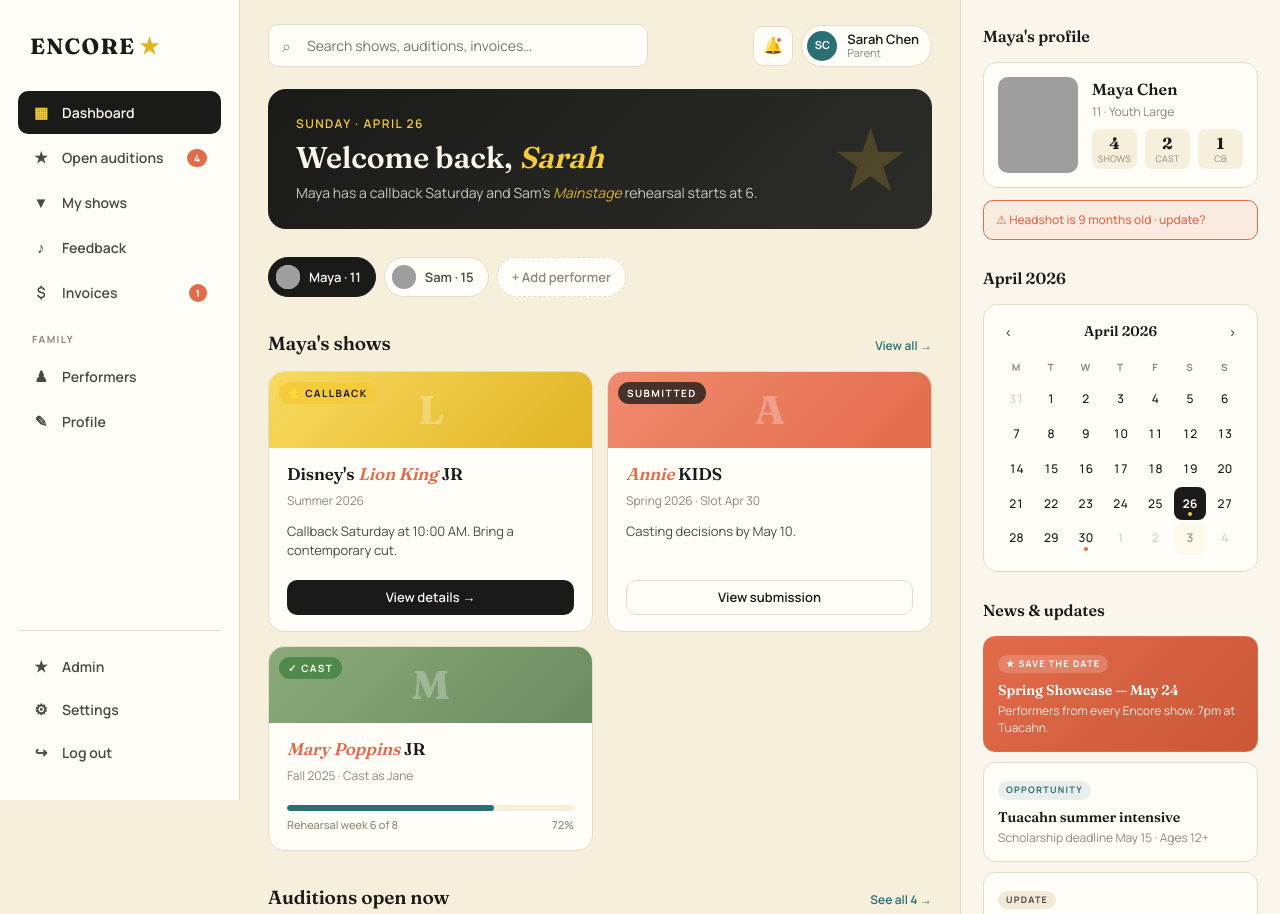
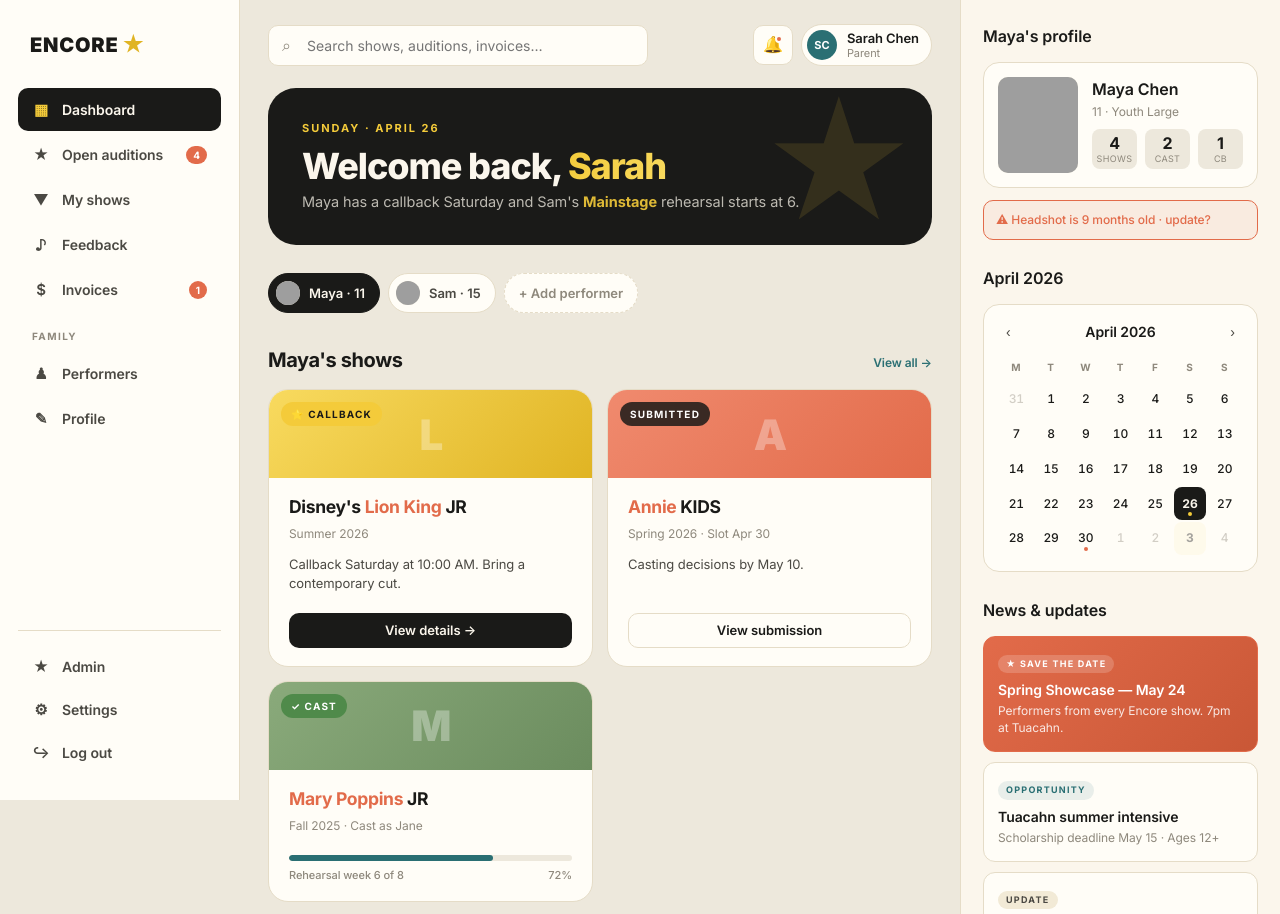
Before and after one commit to adamencore/encore-mockup, a plain HTML site: page encore-mockup-deploy/dashboard.html in a window 1280 px wide. Shown: the top 914 px of the page. Drawn offline with Linux system fonts and the light colour scheme; grey boxes are pictures that could not be loaded.

Commit message:
Add files via upload

```diff
--- a/encore-mockup-deploy/admin-content.html
+++ b/encore-mockup-deploy/admin-content.html
@@ -7,7 +7,7 @@
 <title>Content — Encore Admin</title>
 <link rel="preconnect" href="https://fonts.googleapis.com">
 <link rel="preconnect" href="https://fonts.gstatic.com" crossorigin>
-<link href="https://fonts.googleapis.com/css2?family=Fraunces:opsz,wght@9..144,400;9..144,600;9..144,700;9..144,800&family=Manrope:wght@400;500;600;700&display=swap" rel="stylesheet">
+<link href="https://fonts.googleapis.com/css2?family=Inter:wght@400;500;600;700;800;900&family=Manrope:wght@400;500;600;700&display=swap" rel="stylesheet">
 <link rel="stylesheet" href="app.css">
 <style>
   .sidebar.admin { background: var(--ink); border-right: 1px solid #2C2C28; }
@@ -62,7 +62,7 @@
   .news-tag.opp { background: var(--teal-soft); color: var(--teal); }
   .news-row-info { flex: 1; min-width: 0; }
   .news-row-info h4 {
-    font-family: 'Fraunces', serif;
+    font-family: 'Inter', sans-serif;
     font-weight: 600; font-size: 15px;
     margin: 4px 0 2px;
   }
@@ -93,12 +93,12 @@
   .form-section {
     background: var(--white-soft);
     border: 1.5px solid var(--line);
-    border-radius: 16px;
+    border-radius: 20px;
     padding: 22px 24px;
     margin-bottom: 18px;
   }
   .form-section h3 {
-    font-family: 'Fraunces', serif;
+    font-family: 'Inter', sans-serif;
     font-weight: 600; font-size: 17px;
     margin: 0 0 18px;
     letter-spacing: -0.005em;
--- a/encore-mockup-deploy/app.css
+++ b/encore-mockup-deploy/app.css
@@ -1,7 +1,7 @@
 :root {
   --cream: #FBF6EC;
   --cream-dark: #F2EAD6;
-  --cream-shell: #F6EFDC;
+  --cream-shell: #EDE8DC;
   --ink: #1A1A18;
   --ink-soft: #4B4943;
   --muted: #8E887C;
@@ -23,6 +23,12 @@
   --green-soft: rgba(79, 138, 74, 0.1);
   --red: #C04A3D;
   --red-soft: rgba(192, 74, 61, 0.08);
+
+  /* New pastel block colors for stat tiles */
+  --pastel-sage: #BDCFA8;
+  --pastel-mustard: #EFCB5C;
+  --pastel-lavender: #A8A4D6;
+  --pastel-rose: #E8B5A8;
 }
 
 * { box-sizing: border-box; }
@@ -30,13 +36,14 @@ html, body {
   margin: 0; padding: 0;
   background: var(--cream-shell);
   color: var(--ink);
-  font-family: 'Manrope', system-ui, sans-serif;
+  font-family: 'Inter', system-ui, -apple-system, sans-serif;
   font-size: 15px; line-height: 1.5;
   -webkit-font-smoothing: antialiased;
+  letter-spacing: -0.005em;
 }
 ::selection { background: var(--yellow); color: var(--ink); }
 a { color: inherit; text-decoration: none; }
-em { font-style: italic; color: var(--coral); }
+em { font-style: normal; font-weight: 700; color: var(--coral); }
 
 /* APP SHELL */
 .app {
@@ -57,9 +64,9 @@ em { font-style: italic; color: var(--coral); }
   height: 100vh;
 }
 .sb-brand {
-  font-family: 'Fraunces', serif;
-  font-weight: 700; font-size: 22px;
-  letter-spacing: 0.06em;
+  font-family: 'Inter', sans-serif;
+  font-weight: 900; font-size: 20px;
+  letter-spacing: 0.04em;
   color: var(--ink);
   padding: 4px 12px 28px;
 }
@@ -176,11 +183,11 @@ em { font-style: italic; color: var(--coral); }
   margin-bottom: 6px;
 }
 .page-title {
-  font-family: 'Fraunces', serif;
-  font-weight: 600;
-  font-size: clamp(26px, 4vw, 38px);
-  line-height: 1.1;
-  letter-spacing: -0.01em;
+  font-family: 'Inter', sans-serif;
+  font-weight: 800;
+  font-size: clamp(28px, 4vw, 42px);
+  line-height: 1.05;
+  letter-spacing: -0.03em;
   margin: 0 0 6px;
 }
 .page-sub {
@@ -205,9 +212,9 @@ em { font-style: italic; color: var(--coral); }
   gap: 12px;
 }
 .section-title {
-  font-family: 'Fraunces', serif;
-  font-weight: 600; font-size: 19px;
-  margin: 0; letter-spacing: -0.005em;
+  font-family: 'Inter', sans-serif;
+  font-weight: 700; font-size: 20px;
+  margin: 0; letter-spacing: -0.02em;
 }
 .section-action {
   font-size: 12px; font-weight: 600;
@@ -244,7 +251,7 @@ em { font-style: italic; color: var(--coral); }
 .card {
   background: var(--white-soft);
   border: 1.5px solid var(--line);
-  border-radius: 16px;
+  border-radius: 20px;
   padding: 22px 24px;
 }
 .card.tight { padding: 16px 18px; }
@@ -258,7 +265,7 @@ em { font-style: italic; color: var(--coral); }
 .show-card {
   background: var(--white-soft);
   border: 1.5px solid var(--line);
-  border-radius: 16px;
+  border-radius: 20px;
   overflow: hidden;
   cursor: pointer;
   transition: border-color 0.15s ease, transform 0.1s ease;
@@ -267,7 +274,7 @@ em { font-style: italic; color: var(--coral); }
 .show-card:hover { border-color: var(--ink-soft); transform: translateY(-1px); }
 .show-card.feature { border-color: var(--yellow-dark); border-width: 2px; }
 .show-banner {
-  height: 76px;
+  height: 88px;
   position: relative;
   display: flex; align-items: center; justify-content: center;
   overflow: hidden;
@@ -280,34 +287,34 @@ em { font-style: italic; color: var(--coral); }
 .show-banner.ink { background: linear-gradient(135deg, #3A3A36, var(--ink)); }
 .show-banner.tall { height: 220px; }
 .show-banner-icon {
-  font-family: 'Fraunces', serif;
-  font-size: 40px;
-  color: rgba(255,255,255,0.28);
-  font-weight: 700;
-  letter-spacing: -0.02em;
+  font-family: 'Inter', sans-serif;
+  font-size: 42px;
+  color: rgba(255,255,255,0.32);
+  font-weight: 900;
+  letter-spacing: -0.04em;
 }
-.show-banner.tall .show-banner-icon { font-size: 90px; }
+.show-banner.tall .show-banner-icon { font-size: 100px; }
 .show-status {
-  position: absolute; top: 10px; left: 10px;
+  position: absolute; top: 12px; left: 12px;
   font-size: 10px; font-weight: 700;
-  letter-spacing: 0.14em;
+  letter-spacing: 0.12em;
   text-transform: uppercase;
-  padding: 4px 9px; border-radius: 999px;
-  background: rgba(26,26,24,0.78);
+  padding: 5px 10px; border-radius: 999px;
+  background: rgba(26,26,24,0.85);
   color: white; line-height: 1.4;
   backdrop-filter: blur(4px);
 }
 .show-status.cast { background: var(--green); }
 .show-status.callback { background: var(--yellow); color: var(--ink); }
 .show-body {
-  padding: 16px 18px;
+  padding: 18px 20px;
   flex: 1; display: flex; flex-direction: column; gap: 8px;
 }
 .show-name {
-  font-family: 'Fraunces', serif;
-  font-weight: 600; font-size: 17px;
+  font-family: 'Inter', sans-serif;
+  font-weight: 700; font-size: 17.5px;
   line-height: 1.2; margin: 0;
-  letter-spacing: -0.005em;
+  letter-spacing: -0.018em;
 }
 .show-meta { font-size: 12px; color: var(--muted); margin: 0; }
 .show-detail {
--- a/encore-mockup-deploy/dashboard.html
+++ b/encore-mockup-deploy/dashboard.html
@@ -7,42 +7,53 @@
 <title>Dashboard — Encore</title>
 <link rel="preconnect" href="https://fonts.googleapis.com">
 <link rel="preconnect" href="https://fonts.gstatic.com" crossorigin>
-<link href="https://fonts.googleapis.com/css2?family=Fraunces:opsz,wght@9..144,400;9..144,600;9..144,700;9..144,800&family=Manrope:wght@400;500;600;700&display=swap" rel="stylesheet">
+<link href="https://fonts.googleapis.com/css2?family=Inter:wght@400;500;600;700;800;900&family=Manrope:wght@400;500;600;700&display=swap" rel="stylesheet">
 <link rel="stylesheet" href="app.css">
 <style>
   /* Dashboard-specific */
   .greeting {
-    background: linear-gradient(135deg, var(--ink) 0%, #2C2C28 100%);
+    background: var(--ink);
     color: var(--cream);
-    border-radius: 18px;
-    padding: 26px 28px;
+    border-radius: 28px;
+    padding: 32px 34px;
     margin-bottom: 28px;
     position: relative;
     overflow: hidden;
   }
   .greeting-date {
-    font-size: 12px; font-weight: 600;
-    letter-spacing: 0.12em; text-transform: uppercase;
-    color: var(--yellow); margin-bottom: 8px;
+    font-size: 11px; font-weight: 700;
+    letter-spacing: 0.18em; text-transform: uppercase;
+    color: var(--yellow); margin-bottom: 10px;
   }
   .greeting h1 {
-    font-family: 'Fraunces', serif; font-weight: 600;
-    font-size: clamp(24px, 3vw, 30px);
-    margin: 0 0 6px; letter-spacing: -0.005em;
-    line-height: 1.15;
+    font-family: 'Inter', sans-serif; font-weight: 800;
+    font-size: clamp(28px, 3.5vw, 36px);
+    margin: 0 0 6px; letter-spacing: -0.03em;
+    line-height: 1.08;
   }
-  .greeting h1 em { font-style: italic; color: var(--yellow); }
+  .greeting h1 em {
+    font-style: normal;
+    font-weight: 800;
+    background: linear-gradient(120deg, var(--yellow), #F8DA5F);
+    -webkit-background-clip: text;
+    -webkit-text-fill-color: transparent;
+    background-clip: text;
+  }
   .greeting p {
-    margin: 0; color: rgba(251, 246, 236, 0.78);
-    font-size: 14px;
+    margin: 0; color: rgba(251, 246, 236, 0.72);
+    font-size: 14.5px;
   }
-  .greeting p em { font-style: italic; color: rgba(244, 203, 58, 0.85); }
+  .greeting p em {
+    font-style: normal; font-weight: 700;
+    color: rgba(244, 203, 58, 0.9);
+  }
   .greeting-art {
-    position: absolute; right: 22px; top: 50%;
+    position: absolute; right: 28px; top: 50%;
     transform: translateY(-50%);
-    font-family: 'Fraunces', serif; font-size: 88px;
-    color: var(--yellow); opacity: 0.18;
+    font-family: 'Inter', sans-serif; font-size: 130px;
+    color: var(--yellow); opacity: 0.12;
     line-height: 1; pointer-events: none;
+    font-weight: 900;
   }
 
   .ready-grid { display: grid; grid-template-columns: 1.4fr 1fr; gap: 16px; }
@@ -51,7 +62,7 @@
   .video-card {
     background: var(--white-soft);
     border: 1.5px solid var(--line);
-    border-radius: 16px;
+    border-radius: 20px;
     overflow: hidden;
     display: flex; flex-direction: column;
   }
@@ -65,7 +76,7 @@
   }
   .video-body { padding: 16px 18px; }
   .video-title {
-    font-family: 'Fraunces', serif;
+    font-family: 'Inter', sans-serif;
     font-weight: 600; font-size: 17px;
     margin: 0 0 4px; letter-spacing: -0.005em;
   }
@@ -74,7 +85,7 @@
   .faq-card {
     background: var(--white-soft);
     border: 1.5px solid var(--line);
-    border-radius: 16px;
+    border-radius: 20px;
     padding: 6px 4px;
   }
   .faq-item { border-bottom: 1px solid var(--line-soft); }
@@ -103,7 +114,7 @@
   .portfolio-card {
     background: linear-gradient(135deg, var(--plum), #5C3A5C);
     color: var(--cream);
-    border-radius: 16px;
+    border-radius: 20px;
     padding: 22px 24px;
     display: flex; align-items: center; gap: 18px;
     cursor: pointer;
@@ -112,7 +123,7 @@
   .portfolio-card:hover { transform: translateY(-1px); }
   .portfolio-icon {
     width: 56px; height: 56px;
-    border-radius: 14px;
+    border-radius: 16px;
     background: rgba(244, 203, 58, 0.2);
     color: var(--yellow);
     display: grid; place-items: center;
@@ -120,7 +131,7 @@
   }
   .portfolio-info { flex: 1; min-width: 0; }
   .portfolio-title {
-    font-family: 'Fraunces', serif;
+    font-family: 'Inter', sans-serif;
     font-weight: 600; font-size: 17px;
     margin: 0 0 3px; letter-spacing: -0.005em;
   }
@@ -139,7 +150,7 @@
   .quick-card {
     background: var(--white-soft);
     border: 1.5px solid var(--line);
-    border-radius: 14px;
+    border-radius: 16px;
     padding: 14px 16px;
     cursor: pointer;
     color: var(--ink);
@@ -172,7 +183,7 @@
   /* RIGHT RAIL CONTENT */
   .rail-section { margin-bottom: 26px; }
   .rail-title {
-    font-family: 'Fraunces', serif;
+    font-family: 'Inter', sans-serif;
     font-weight: 600; font-size: 16px;
     margin: 0 0 14px; letter-spacing: -0.005em;
   }
@@ -181,17 +192,17 @@
     display: grid; grid-template-columns: 80px 1fr; gap: 14px;
     background: var(--white-soft);
     border: 1.5px solid var(--line);
-    border-radius: 14px;
+    border-radius: 16px;
     padding: 14px;
     margin-bottom: 12px;
   }
   .pt-photo { width: 80px; height: 96px; border-radius: 10px; background: var(--cream-dark); overflow: hidden; }
   .pt-photo img { width: 100%; height: 100%; object-fit: cover; display: block; }
-  .pt-name { font-family: 'Fraunces', serif; font-weight: 600; font-size: 16px; margin: 0 0 2px; }
+  .pt-name { font-family: 'Inter', sans-serif; font-weight: 600; font-size: 16px; margin: 0 0 2px; }
   .pt-meta { font-size: 12px; color: var(--muted); margin: 0 0 8px; }
   .pt-stats { display: flex; gap: 8px; }
   .pt-stat { flex: 1; text-align: center; background: var(--cream-shell); padding: 6px 4px; border-radius: 8px; }
-  .pt-stat-num { font-family: 'Fraunces', serif; font-weight: 700; font-size: 16px; line-height: 1; }
+  .pt-stat-num { font-family: 'Inter', sans-serif; font-weight: 700; font-size: 16px; line-height: 1; }
   .pt-stat-lbl { font-size: 9px; color: var(--muted); margin-top: 3px; line-height: 1; letter-spacing: 0.04em; }
   .stale-warn {
     background: var(--coral-soft);
@@ -201,9 +212,9 @@
     font-size: 12px; font-weight: 500;
   }
 
-  .cal { background: var(--white-soft); border: 1.5px solid var(--line); border-radius: 14px; padding: 16px; }
+  .cal { background: var(--white-soft); border: 1.5px solid var(--line); border-radius: 16px; padding: 16px; }
   .cal-head { display: flex; justify-content: space-between; align-items: center; margin-bottom: 12px; }
-  .cal-month { font-family: 'Fraunces', serif; font-weight: 600; font-size: 14px; }
+  .cal-month { font-family: 'Inter', sans-serif; font-weight: 600; font-size: 14px; }
   .cal-nav { background: none; border: none; color: var(--ink-soft); cursor: pointer; font-size: 14px; padding: 2px 6px; border-radius: 6px; }
   .cal-nav:hover { background: var(--cream-shell); }
   .cal-grid { display: grid; grid-template-columns: repeat(7, 1fr); gap: 2px; }
@@ -224,7 +235,7 @@
   .news-tag.event { background: var(--yellow-soft); color: var(--yellow-dark); }
   .news-tag.opp { background: var(--teal-soft); color: var(--teal); }
   .news-item.feature .news-tag { background: rgba(255,255,255,0.18); color: white; }
-  .news-title { font-family: 'Fraunces', serif; font-weight: 600; font-size: 14px; margin: 0 0 4px; line-height: 1.3; letter-spacing: -0.005em; }
+  .news-title { font-family: 'Inter', sans-serif; font-weight: 600; font-size: 14px; margin: 0 0 4px; line-height: 1.3; letter-spacing: -0.005em; }
   .news-sub { font-size: 12px; color: var(--muted); margin: 0; line-height: 1.4; }
   .news-item.feature .news-sub { color: rgba(255,255,255,0.85); }
 
```
Also changed, not shown: encore-mockup-deploy/admin-dashboard.html (+9 -9 lines), encore-mockup-deploy/admin-invoices.html (+10 -10 lines), encore-mockup-deploy/admin-show-editor.html (+14 -14 lines), encore-mockup-deploy/admin-show-new.html (+15 -15 lines), encore-mockup-deploy/admin-shows.html (+10 -10 lines), encore-mockup-deploy/audition-flow.html (+8 -8 lines), encore-mockup-deploy/auditions.html (+4 -4 lines), encore-mockup-deploy/checkin.html (+12 -13 lines), encore-mockup-deploy/director-running-order.html (+14 -15 lines), encore-mockup-deploy/director-view.html (+17 -17 lines), encore-mockup-deploy/feedback.html (+4 -5 lines), encore-mockup-deploy/index.html (+14 -14 lines), encore-mockup-deploy/invoices.html (+7 -7 lines), encore-mockup-deploy/performer.html (+10 -10 lines), 2 more files.
